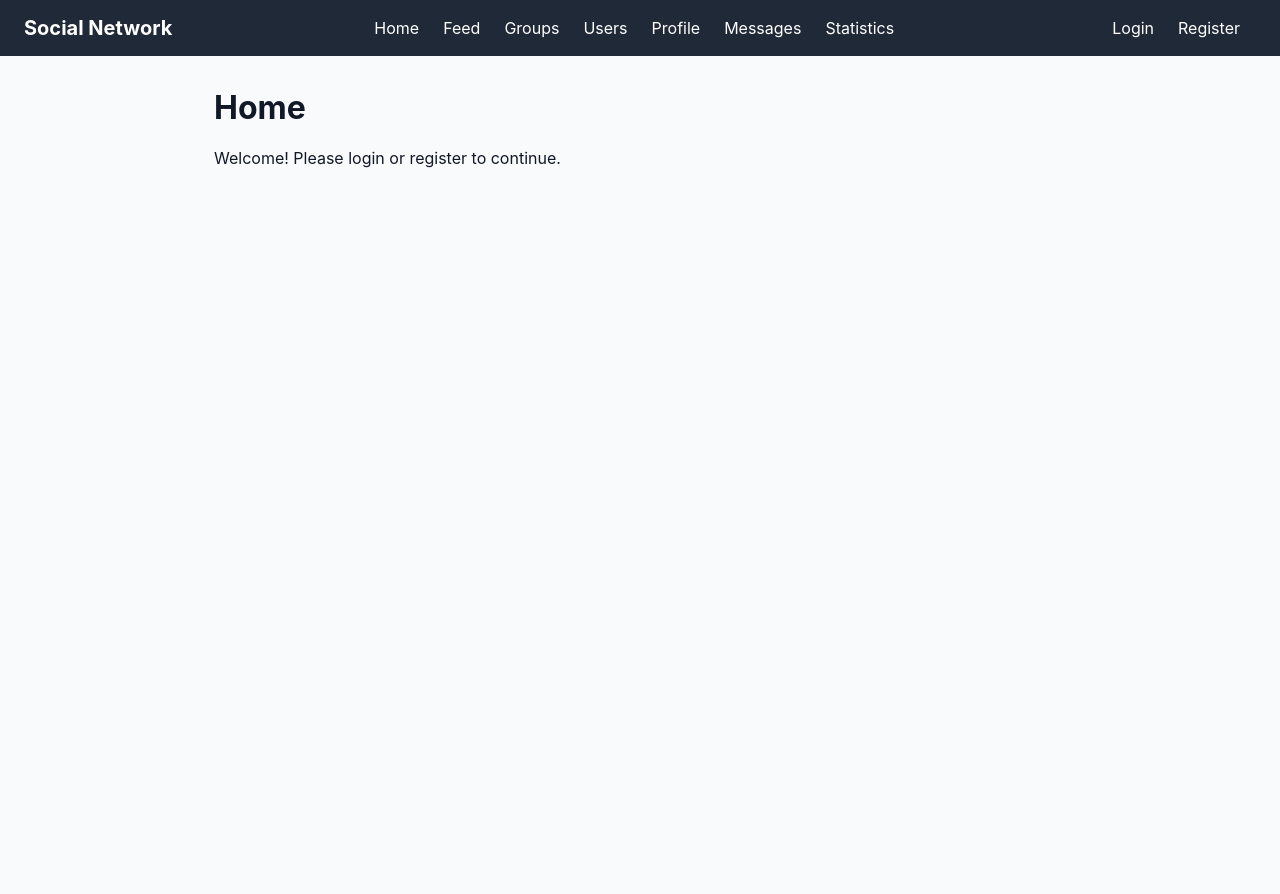
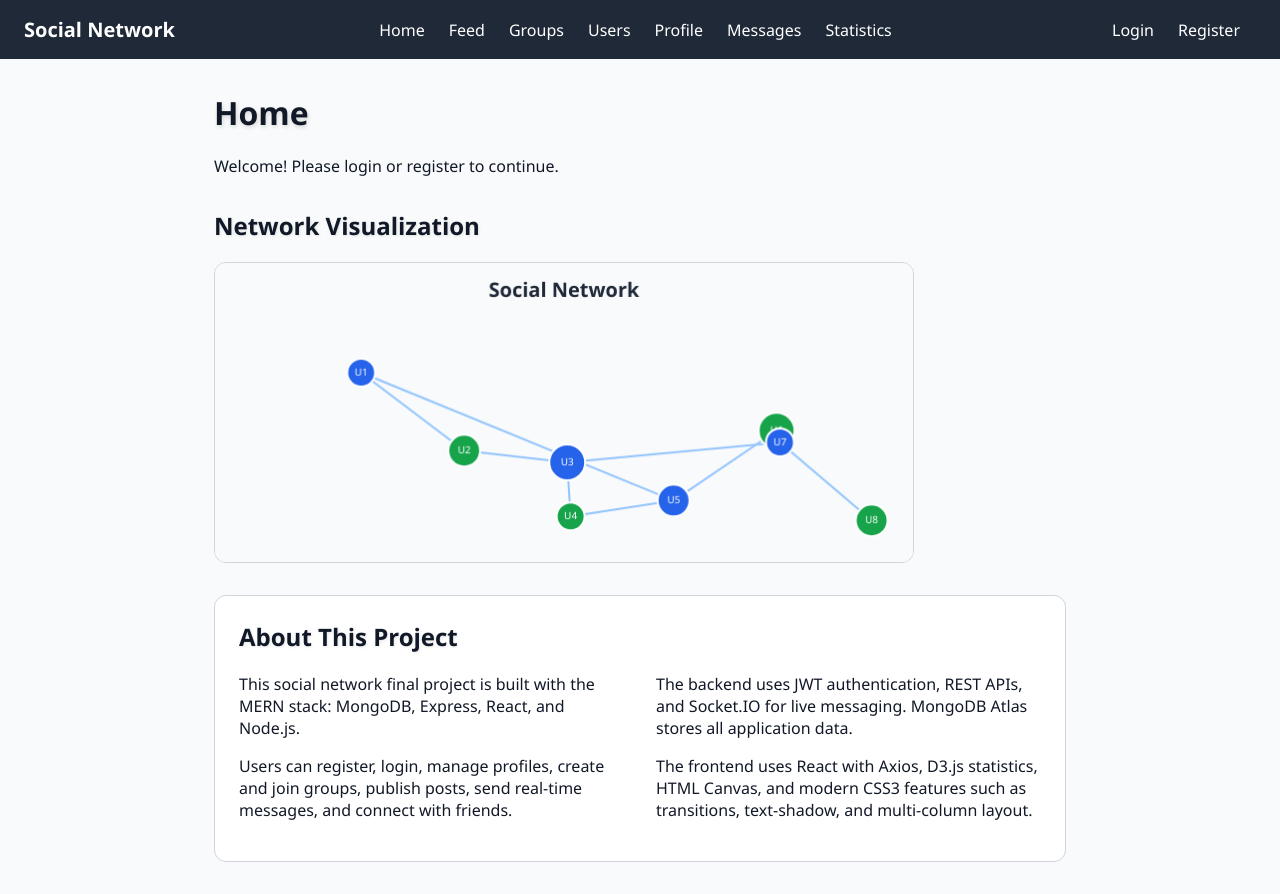
Before and after one commit to yarinro/social-network-final-project, a React (Create React App) app in the folder client/: page / in a window 1280 px wide. Before the commit the page ends 800 px from the top, so only its background shows below. Built offline with nearby package versions, Linux system fonts and the light colour scheme.

Commit message:
Add canvas visualization and CSS3 features

```diff
--- a/client/src/App.css
+++ b/client/src/App.css
@@ -6,6 +6,7 @@
   padding: 1rem 1.5rem;
   background-color: #1f2937;
   color: #ffffff;
+  font-family: 'SocialNetworkFont', 'Segoe UI', sans-serif;
 }
 
 .navbar a {
@@ -52,6 +53,13 @@
 
 .page h1 {
   margin-top: 0;
+  font-family: 'SocialNetworkFont', 'Segoe UI', sans-serif;
+  text-shadow: 1px 2px 4px rgba(0, 0, 0, 0.15);
+}
+
+.page h2 {
+  font-family: 'SocialNetworkFont', 'Segoe UI', sans-serif;
+  text-shadow: 1px 1px 3px rgba(0, 0, 0, 0.1);
 }
 
 .form {
@@ -83,6 +91,13 @@
   color: #ffffff;
   font-size: 1rem;
   cursor: pointer;
+  transition: background-color 0.2s ease, transform 0.2s ease, box-shadow 0.2s ease;
+}
+
+.form button:hover {
+  background-color: #1d4ed8;
+  transform: translateY(-1px);
+  box-shadow: 0 4px 10px rgba(37, 99, 235, 0.25);
 }
 
 .error-message {
@@ -108,6 +123,12 @@
   border: 1px solid #d1d5db;
   border-radius: 8px;
   background-color: #ffffff;
+  transition: transform 0.2s ease, box-shadow 0.2s ease;
+}
+
+.group-card:hover {
+  transform: translateY(-2px);
+  box-shadow: 0 4px 12px rgba(0, 0, 0, 0.08);
 }
 
 .group-card h3 {
@@ -928,3 +949,82 @@
   color: #6b7280;
   font-style: italic;
 }
+
+@font-face {
+  font-family: 'SocialNetworkFont';
+  src: local('Segoe UI'), local('Arial'), local('Helvetica Neue'), local('sans-serif');
+  font-weight: normal;
+  font-style: normal;
+}
+
+.home-canvas-section {
+  margin: 2rem 0;
+}
+
+.network-canvas {
+  display: block;
+  width: 100%;
+  max-width: 700px;
+  border: 1px solid #d1d5db;
+  border-radius: 12px;
+  background-color: #ffffff;
+}
+
+.about-section {
+  margin-top: 2rem;
+  padding: 1.5rem;
+  border: 1px solid #d1d5db;
+  border-radius: 12px;
+  background-color: #ffffff;
+  column-count: 2;
+  column-gap: 2rem;
+}
+
+.about-section h2 {
+  column-span: all;
+  margin-top: 0;
+}
+
+.about-section p {
+  margin: 0 0 1rem 0;
+  break-inside: avoid;
+}
+
+.user-card,
+.post-card,
+.chart-card {
+  transition: transform 0.2s ease, box-shadow 0.2s ease;
+}
+
+.user-card:hover,
+.post-card:hover,
+.chart-card:hover {
+  transform: translateY(-2px);
+  box-shadow: 0 4px 12px rgba(0, 0, 0, 0.08);
+}
+
+.join-button,
+.friend-button,
+.remove-friend-button,
+.approve-button,
+.edit-post-button,
+.delete-post-button,
+.view-button,
+.navbar button {
+  transition: background-color 0.2s ease, transform 0.2s ease, box-shadow 0.2s ease;
+}
+
+.join-button:hover,
+.friend-button:hover,
+.approve-button:hover,
+.edit-post-button:hover,
+.view-button:hover {
+  transform: translateY(-1px);
+  box-shadow: 0 3px 8px rgba(0, 0, 0, 0.12);
+}
+
+@media (max-width: 700px) {
+  .about-section {
+    column-count: 1;
+  }
+}
--- /dev/null
+++ b/client/src/components/NetworkCanvas.jsx
@@ -0,0 +1,117 @@
+import { useEffect, useRef } from 'react';
+
+const NODE_COUNT = 8;
+
+const createNodes = (width, height) => {
+  return Array.from({ length: NODE_COUNT }, (_, index) => ({
+    x: 80 + ((index * 70) % (width - 120)),
+    y: 60 + ((index * 45) % (height - 100)),
+    vx: 0.2 + (index % 3) * 0.1,
+    vy: 0.15 + (index % 2) * 0.1,
+    radius: 14 + (index % 3) * 2
+  }));
+};
+
+const CONNECTIONS = [
+  [0, 1],
+  [1, 2],
+  [2, 3],
+  [3, 4],
+  [4, 5],
+  [5, 6],
+  [6, 7],
+  [0, 4],
+  [2, 6]
+];
+
+const NetworkCanvas = () => {
+  const canvasRef = useRef(null);
+
+  useEffect(() => {
+    const canvas = canvasRef.current;
+
+    if (!canvas) {
+      return;
+    }
+
+    const ctx = canvas.getContext('2d');
+    const width = canvas.width;
+    const height = canvas.height;
+    const nodes = createNodes(width, height);
+    let animationId;
+
+    const draw = () => {
+      ctx.clearRect(0, 0, width, height);
+
+      ctx.fillStyle = '#f8fafc';
+      ctx.fillRect(0, 0, width, height);
+
+      ctx.fillStyle = '#1f2937';
+      ctx.font = 'bold 20px SocialNetworkFont, Segoe UI, sans-serif';
+      ctx.textAlign = 'center';
+      ctx.fillText('Social Network', width / 2, 28);
+
+      nodes.forEach((node) => {
+        node.x += node.vx;
+        node.y += node.vy;
+
+        if (node.x - node.radius < 20 || node.x + node.radius > width - 20) {
+          node.vx *= -1;
+        }
+
+        if (node.y - node.radius < 45 || node.y + node.radius > height - 20) {
+          node.vy *= -1;
+        }
+      });
+
+      ctx.strokeStyle = '#93c5fd';
+      ctx.lineWidth = 2;
+
+      CONNECTIONS.forEach(([fromIndex, toIndex]) => {
+        const fromNode = nodes[fromIndex];
+        const toNode = nodes[toIndex];
+
+        ctx.beginPath();
+        ctx.moveTo(fromNode.x, fromNode.y);
+        ctx.lineTo(toNode.x, toNode.y);
+        ctx.stroke();
+      });
+
+      nodes.forEach((node, index) => {
+        ctx.beginPath();
+        ctx.arc(node.x, node.y, node.radius, 0, Math.PI * 2);
+        ctx.fillStyle = index % 2 === 0 ? '#2563eb' : '#16a34a';
+        ctx.fill();
+        ctx.strokeStyle = '#ffffff';
+        ctx.lineWidth = 2;
+        ctx.stroke();
+
+        ctx.fillStyle = '#ffffff';
+        ctx.font = '10px SocialNetworkFont, Segoe UI, sans-serif';
+        ctx.textAlign = 'center';
+        ctx.textBaseline = 'middle';
+        ctx.fillText(`U${index + 1}`, node.x, node.y);
+      });
+
+      animationId = window.requestAnimationFrame(draw);
+    };
+
+    draw();
+
+    return () => {
+      window.cancelAnimationFrame(animationId);
+    };
+  }, []);
+
+  return (
+    <canvas
+      ref={canvasRef}
+      width={700}
+      height={300}
+      className="network-canvas"
+      aria-label="Animated social network visualization"
+    />
+  );
+};
+
+export default NetworkCanvas;
--- a/client/src/index.css
+++ b/client/src/index.css
@@ -1,8 +1,7 @@
 body {
   margin: 0;
-  font-family: -apple-system, BlinkMacSystemFont, 'Segoe UI', 'Roboto', 'Oxygen',
-    'Ubuntu', 'Cantarell', 'Fira Sans', 'Droid Sans', 'Helvetica Neue',
-    sans-serif;
+  font-family: 'SocialNetworkFont', 'Segoe UI', 'Roboto', 'Oxygen', 'Ubuntu',
+    'Cantarell', 'Fira Sans', 'Droid Sans', 'Helvetica Neue', sans-serif;
   -webkit-font-smoothing: antialiased;
   -moz-osx-font-smoothing: grayscale;
   background-color: #f9fafb;
--- a/client/src/pages/Home.jsx
+++ b/client/src/pages/Home.jsx
@@ -1,4 +1,5 @@
 import { useAuth } from '../context/AuthContext';
+import NetworkCanvas from '../components/NetworkCanvas';
 
 const Home = () => {
   const { user } = useAuth();
@@ -6,11 +7,38 @@ const Home = () => {
   return (
     <div className="page">
       <h1>Home</h1>
+
       {user ? (
         <p>Welcome, {user.fullName || user.username}!</p>
       ) : (
         <p>Welcome! Please login or register to continue.</p>
       )}
+
+      <section className="home-canvas-section">
+        <h2>Network Visualization</h2>
+        <NetworkCanvas />
+      </section>
+
+      <section className="about-section">
+        <h2>About This Project</h2>
+        <p>
+          This social network final project is built with the MERN stack:
+          MongoDB, Express, React, and Node.js.
+        </p>
+        <p>
+          Users can register, login, manage profiles, create and join groups,
+          publish posts, send real-time messages, and connect with friends.
+        </p>
+        <p>
+          The backend uses JWT authentication, REST APIs, and Socket.IO for
+          live messaging. MongoDB Atlas stores all application data.
+        </p>
+        <p>
+          The frontend uses React with Axios, D3.js statistics, HTML Canvas,
+          and modern CSS3 features such as transitions, text-shadow, and
+          multi-column layout.
+        </p>
+      </section>
     </div>
   );
 };
```
